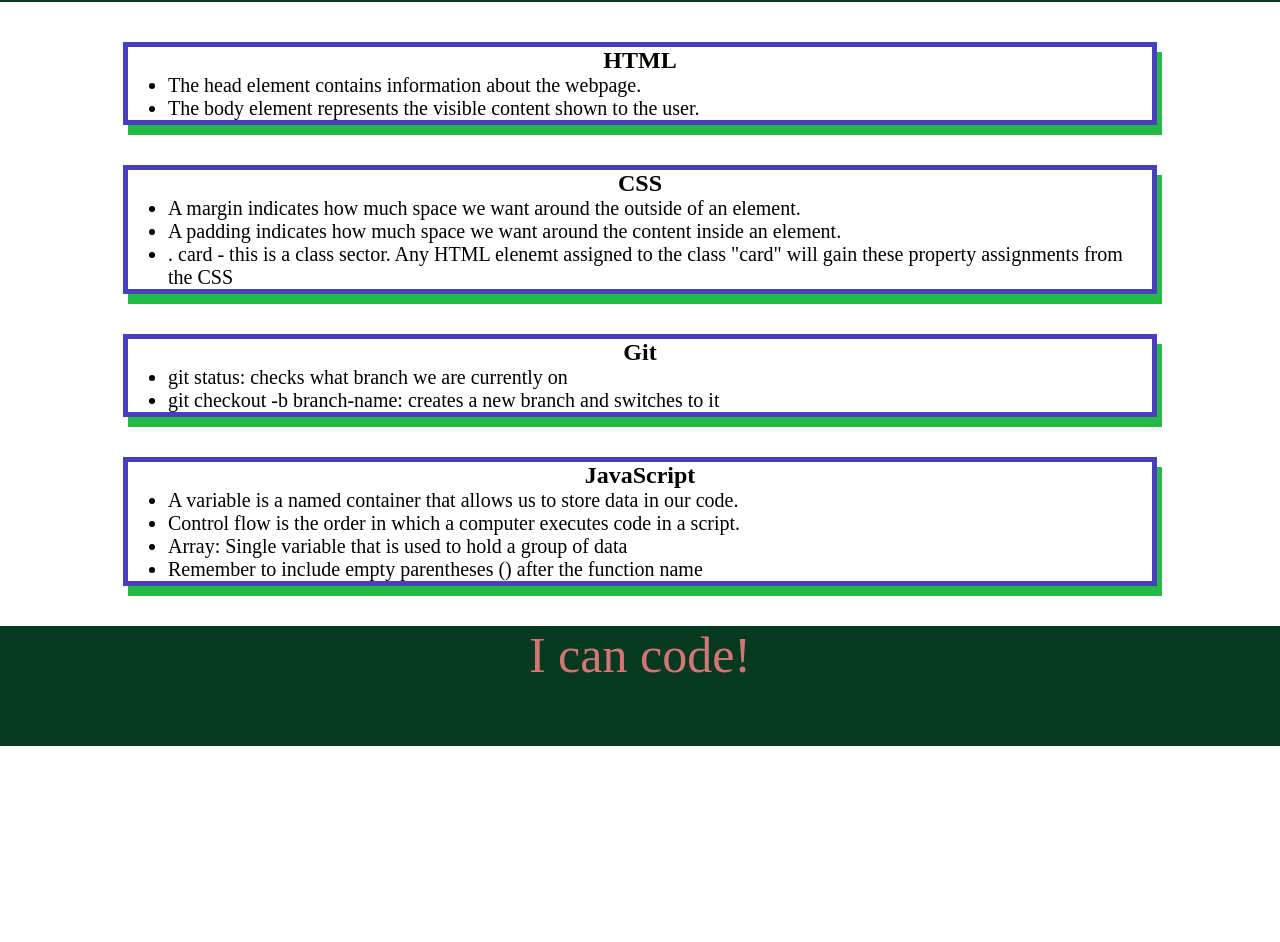
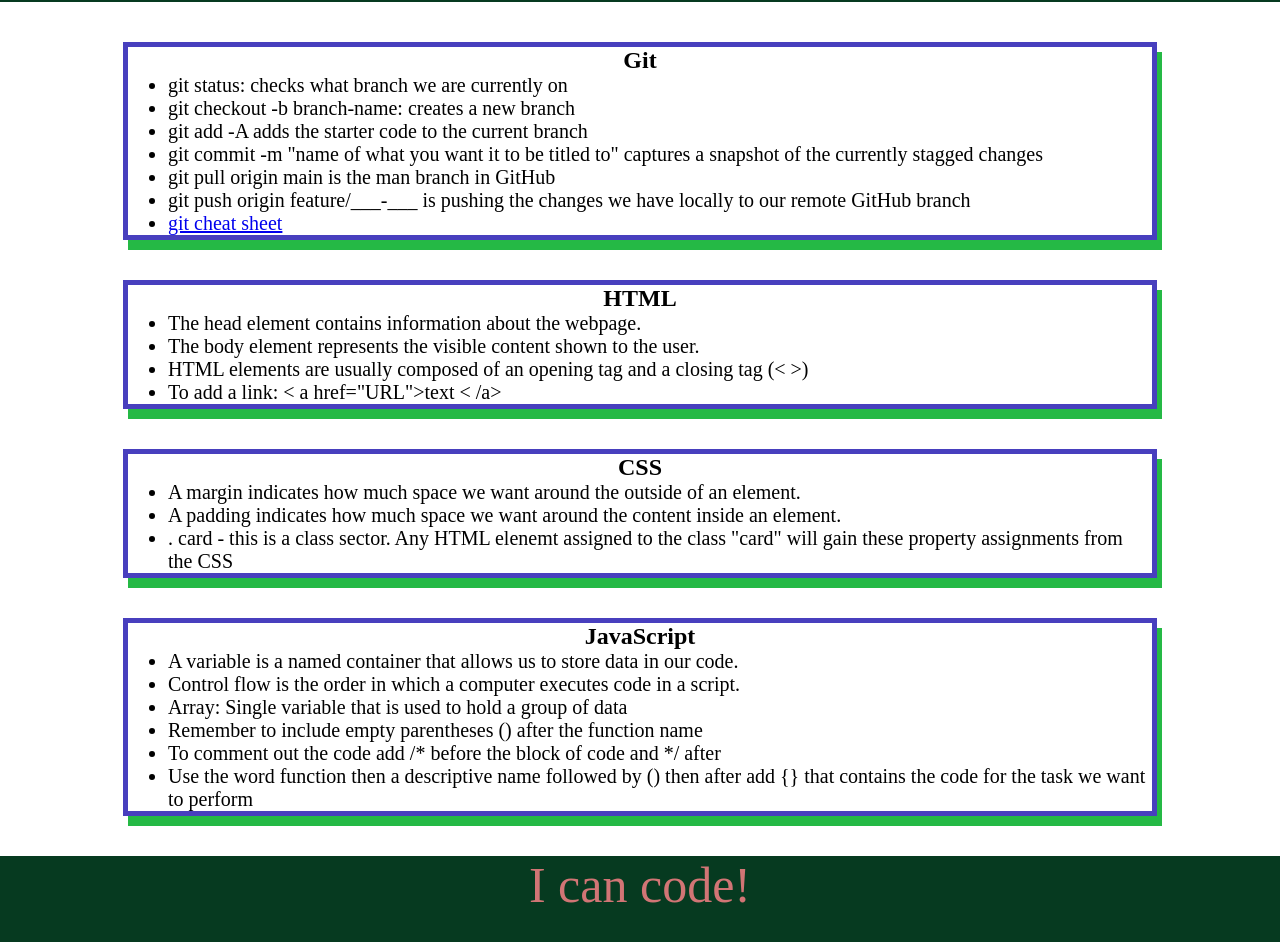
Before and after one commit to liex149/prework-study-guide, a plain HTML site: page index.html in a window 1280 px wide. Shown: the part 118-1060 px from the top of the page. Before the commit the page ends 864 px from the top, so only its background shows below. Drawn offline with Linux system fonts and the light colour scheme.

Commit message:
updated project README file

```diff
--- a/index.html
+++ b/index.html
@@ -14,11 +14,25 @@
       <h2>✨ Open the Console to See What's Happening ✨</h2>
     </header>
     <main>
+      <section class="card" id="git-section">
+        <h2>Git</h2>
+        <ul>
+          <li>git status: checks what branch we are currently on</li>
+          <li>git checkout -b branch-name: creates a new branch</li>
+          <li>git add -A adds the starter code to the current branch</li>
+          <li>git commit -m "name of what you want it to be titled to" captures a snapshot of the currently stagged changes</li>
+          <li>git pull origin main is the man branch in GitHub</li>
+          <li>git push origin feature/___-___ is pushing the changes we have locally to our remote GitHub branch</li>
+          <li><a href="https://education.github.com/git-cheat-sheet-education.pdf">git cheat sheet</a></li>
+        </ul>
+      </section>
       <section class="card" id="html-section">
         <h2>HTML</h2>
         <ul>
           <li>The head element contains information about the webpage.</li>
           <li>The body element represents the visible content shown to the user.</li>
+          <li>HTML elements are usually composed of an opening tag and a closing tag (< >)</li>
+          <li>To add a link: < a href="URL">text < /a></li>
         </ul>
       </section>
 
@@ -31,25 +45,21 @@
         </ul>
       </section>
 
-      <section class="card" id="git-section">
-        <h2>Git</h2>
-        <ul>
-          <li>git status: checks what branch we are currently on</li>
-          <li>git checkout -b branch-name: creates a new branch and switches to it</li>
-        </ul>
-      </section>
 
       <section class="card" id="javascript-section">
         <h2>JavaScript</h2>
         <ul>
 
-              <li>A variable is a named container that allows us to store data in our code.</li>
+            <li>A variable is a named container that allows us to store data in our code.</li>
             <li>Control flow is the order in which a computer executes code in a script.</li>
             <li>Array: Single variable that is used to hold a group of data</li>
             <li>Remember to include empty parentheses () after the function name</li>
+            <li>To comment out the code add /* before the block of code and */ after</li>
+            <li>Use the word function then a descriptive name followed by () then after add {} that contains the code for the task we want to perform</li>
+          </ul>
+      </section>
 
         </ul>
-      </section>
     </main>
 
     <footer>
```
Also changed, not shown: 1 other file.
